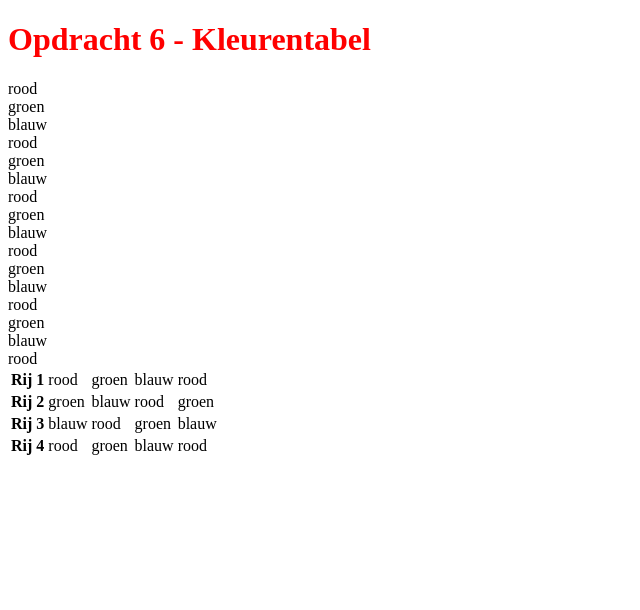
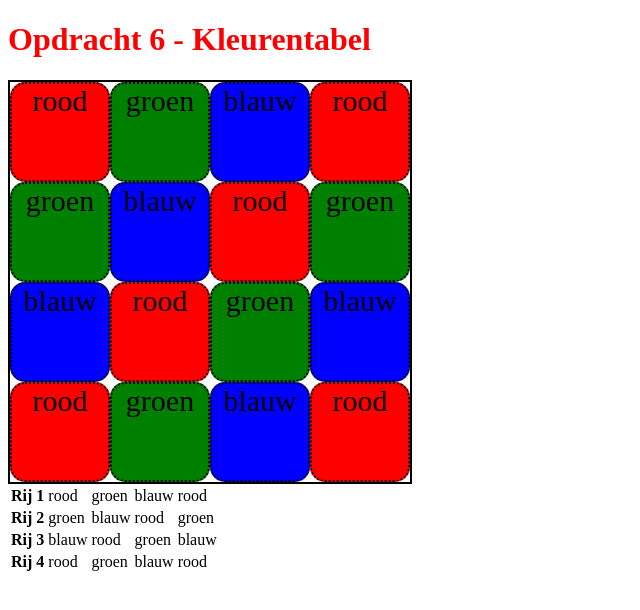
Before and after one commit to FennEXE/OpdrachtenScript, a PHP site: page / in a window 1280 px wide. Shown: the top 610 px of the page, without its empty margins (0-640 px from the left). Run offline with PHP 8.4, Linux system fonts and the light colour scheme.

Commit message:
Update style.css
Deel 2 en 3 gedaan, extra flair toegevoegd.

```diff
--- a/kleurentabel/style.css
+++ b/kleurentabel/style.css
@@ -1,3 +1,47 @@
-h1 {
+.opdrachtttitle {
     color: red;
 }
+
+.tafel2 {
+    display: grid;
+    border: 2px black solid;
+    width: 400px;
+    height: 400px;
+    grid-template-columns: 25% 25% 25% 25%;
+    grid-template-rows: 25% 25% 25% 25%;
+}
+
+.rood {
+    background-color: red;
+    color: black;
+    border-radius: 15px;
+    border: 2px black dotted;
+    text-align: center;
+    font-size: 30px;
+    transition-property: background-color;
+    transition-duration: 4s;
+}
+
+.groen {
+    background-color: green;
+    color: black;
+    border-radius: 15px;
+    border: 2px black dotted;
+    text-align: center;
+    font-size: 30px;
+    transition-property: background-color;
+    transition-duration: 4s;
+    transition-delay: 2s;
+}
+
+.blauw {
+    background-color: blue;
+    color: black;
+    border-radius: 15px;
+    border: 2px black dotted;
+    text-align: center;
+    font-size: 30px;
+    transition-property: background-color;
+    transition-duration: 4s;
+    transition-delay: 4s;
+}
```
